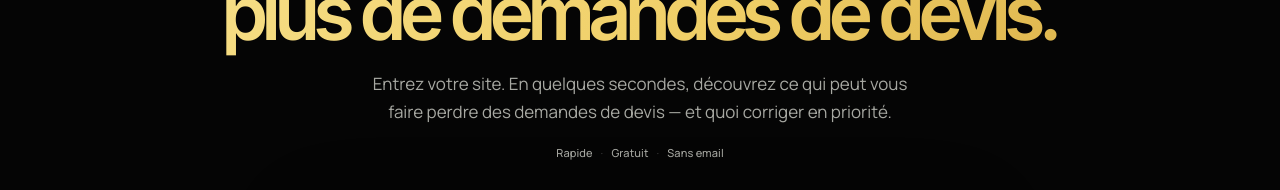
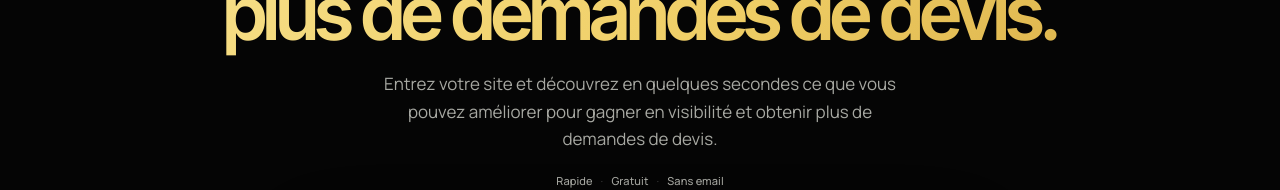
Before and after one commit to mathieumilo3-bot/-generation-capable, a Next.js app in the folder site-vitrine/: page /audit in a window 1280 px wide. Shown: the part 248-438 px from the top of the page. Built offline with nearby package versions, Linux system fonts and the light colour scheme; no server answers.

Commit message:
Refine audit hero diagnostic promise

```diff
--- a/site-vitrine/src/app/audit/AuditHero.tsx
+++ b/site-vitrine/src/app/audit/AuditHero.tsx
@@ -15,7 +15,7 @@ const VARIANTS: Record<string, HeroVariant> = {
     title: "Découvrez comment générer",
     accent: "plus de demandes de devis.",
     body:
-      "Entrez votre site. En quelques secondes, découvrez ce qui peut vous faire perdre des demandes de devis — et quoi corriger en priorité.",
+      "Entrez votre site et découvrez en quelques secondes ce que vous pouvez améliorer pour gagner en visibilité et obtenir plus de demandes de devis.",
   },
   chantiers: {
     badge: "Pour artisans du bâtiment",
```
